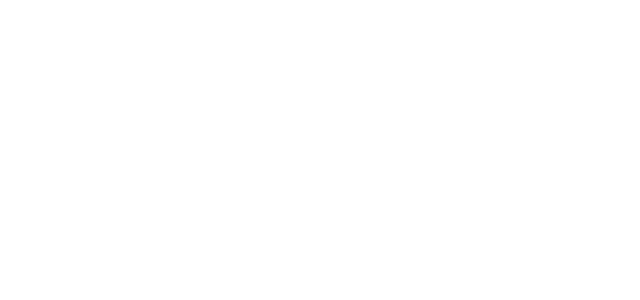
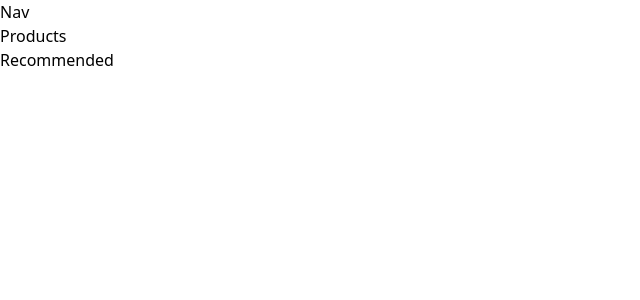
Before and after one commit to NaimurRahman00/frontend-monster, a React (Vite) app: page / in a window 1280 px wide. Shown: the top 300 px of the page, without its empty margins (0-640 px from the left). Built offline with nearby package versions, Linux system fonts and the light colour scheme.

Commit message:
created all folder for new project

```diff
--- a/src/App.jsx
+++ b/src/App.jsx
@@ -13,10 +13,17 @@
 import Meals from "./component/Meals";
 import HiddenSearchBar from "./component/HiddenSearchBar";
 import Form from "./component/Form";
+import Nav from "./navigation/nav";
+import Products from "./products/Products";
+import Recommended from "./recommended/Recomended";
 
 const App = () => {
   return (
     <main>
+      <Nav />
+      <Products />
+      <Recommended/>
+
       {/* <Header /> */}
       {/* <Main /> */}
       {/* <Counter/> */}
--- /dev/null
+++ b/src/component/Button.jsx
@@ -0,0 +1,11 @@
+import React from 'react';
+
+const Button = () => {
+  return (
+    <div>
+
+    </div>
+  );
+};
+
+export default Button;
--- /dev/null
+++ b/src/component/Card.jsx
@@ -0,0 +1,11 @@
+import React from 'react';
+
+const Card = () => {
+  return (
+    <div>
+
+    </div>
+  );
+};
+
+export default Card;
--- /dev/null
+++ b/src/component/Input.jsx
@@ -0,0 +1,11 @@
+import React from 'react';
+
+const Input = () => {
+  return (
+    <div>
+
+    </div>
+  );
+};
+
+export default Input;
--- /dev/null
+++ b/src/navigation/Nav.jsx
@@ -0,0 +1,11 @@
+import React from 'react';
+
+const Nav = () => {
+  return (
+    <div>
+      Nav
+    </div>
+  );
+};
+
+export default Nav;
--- /dev/null
+++ b/src/products/Products.jsx
@@ -0,0 +1,11 @@
+import React from 'react';
+
+const Products = () => {
+  return (
+    <div>
+      Products
+    </div>
+  );
+};
+
+export default Products;
--- /dev/null
+++ b/src/recommended/Recomended.jsx
@@ -0,0 +1,11 @@
+import React from 'react';
+
+const Recomended = () => {
+  return (
+    <div>
+      Recommended
+    </div>
+  );
+};
+
+export default Recomended;
--- /dev/null
+++ b/src/sidebar/category/Category.jsx
@@ -0,0 +1,11 @@
+import React from 'react';
+
+const Category = () => {
+  return (
+    <div>
+      Category
+    </div>
+  );
+};
+
+export default Category;
--- /dev/null
+++ b/src/sidebar/colors/Colors.jsx
@@ -0,0 +1,11 @@
+import React from 'react';
+
+const Colors = () => {
+  return (
+    <div>
+      Colors
+    </div>
+  );
+};
+
+export default Colors;
--- /dev/null
+++ b/src/sidebar/price/Price.jsx
@@ -0,0 +1,11 @@
+import React from 'react';
+
+const Price = () => {
+  return (
+    <div>
+      Price
+    </div>
+  );
+};
+
+export default Price;
```
